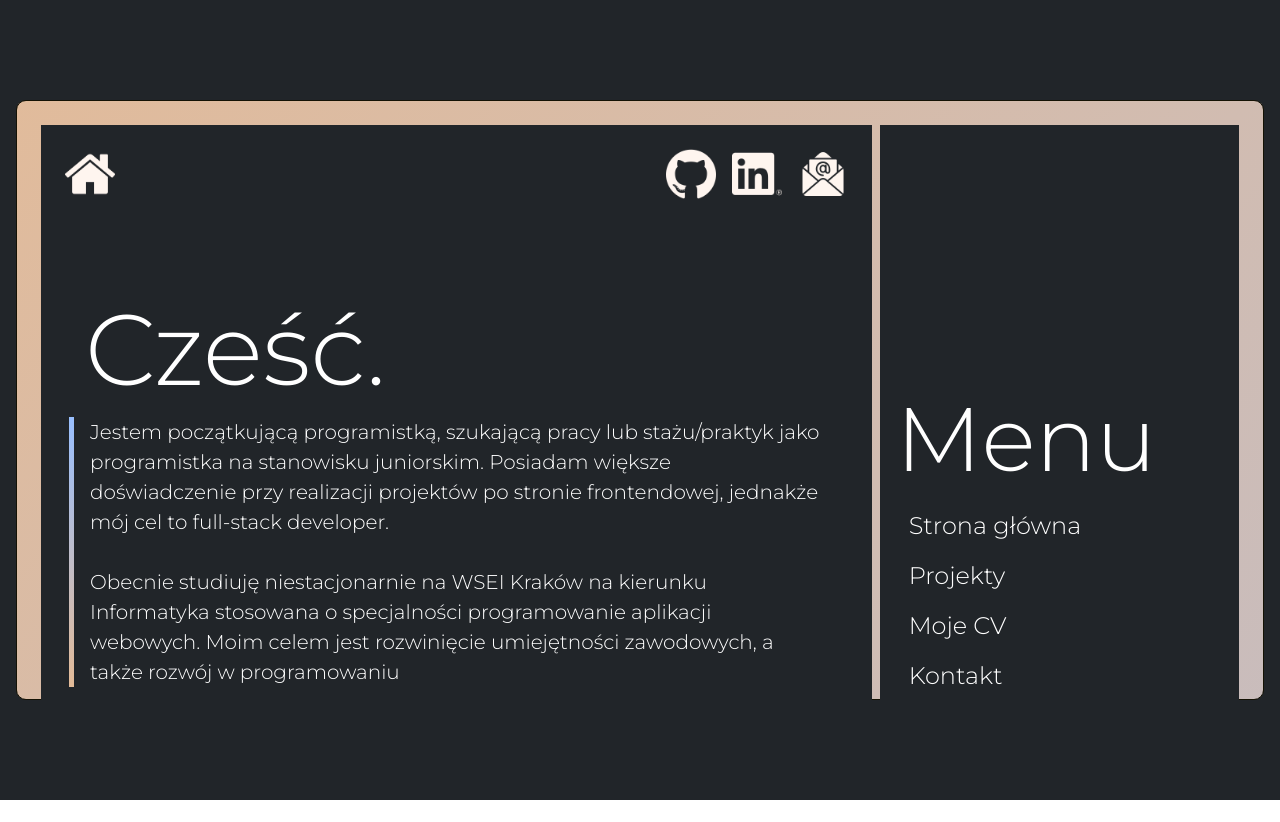
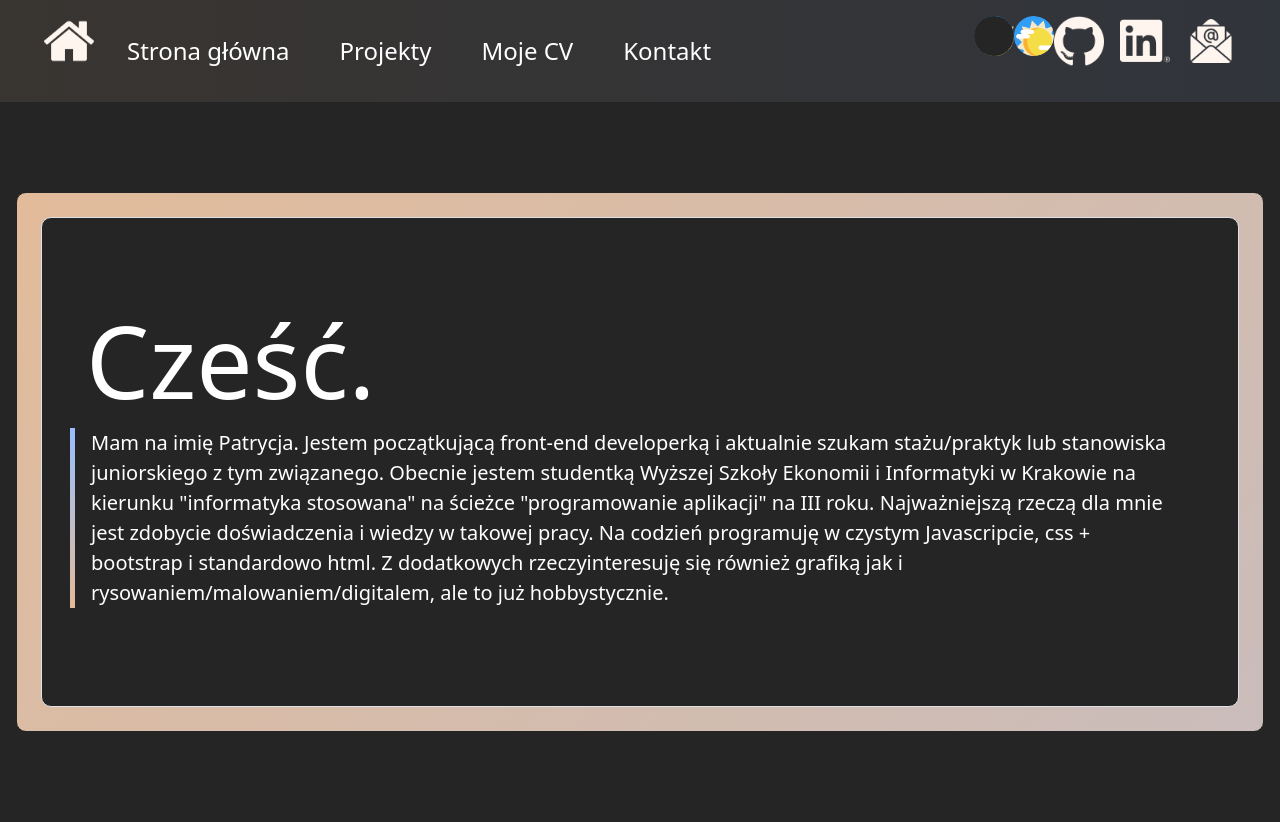
Before and after one commit to PatrycjaKepa/MyPortfolio, a website: page index.html in a window 1280 px wide. Before the commit the page ends 800 px from the top, so only its background shows below. Drawn offline with nearby package versions, Linux system fonts and the light colour scheme.

Commit message:
add dark and light mode

```diff
--- a/index.html
+++ b/index.html
@@ -5,59 +5,55 @@
     <meta name="viewport" content="width=device-width, initial-scale=1.0">
     <title>Document</title>
     <link rel="stylesheet" href="./node_modules/bootstrap/dist/css/bootstrap.min.css">
-    <link rel="stylesheet" href="./style/test.css">
+    <link rel="stylesheet" href="./style/index.css">
     <link href="https://fonts.googleapis.com/css2?family=Montserrat:wght@300&display=swap" rel="stylesheet">
 </head>
 <body>
-    <div class="container mw-100 h-100 bg-dark">
+    <div class="container mw-100 h-100 bg-col">
 
-        <div class="row h-100 align-content-center">
-            <div class="col gradient-background my-3 mx-3 h-75">
+        <div class="row main-background bg-btn">
+            <div class="col-8 d-flex m-3">
+                <a type="button" role="button"><img class="icon ms-3" src="./icons/home.png"></a>
+                <a href="./index.html" class="btn text-start fs-4 p-3 ms-3" role="button">Strona główna</a>
+                <a href="./pages/projects.html" class="btn text-start fs-4 p-3 ms-3" role="button">Projekty</a>
+                <a href="./pages/cv.html" class="btn text-start fs-4 p-3 ms-3" role="button">Moje CV</a>
+                <a href="./pages/contact.html" class="btn text-start fs-4 p-3 ms-3" role="button">Kontakt</a>
+            </div>
 
-                <div class="row text-white h-100">
-                    <div class="col-8 bg-dark ms-4 mt-4 mb-4 p-4">
+            <div class="col d-flex m-3 justify-content-end">
+                <input type="checkbox" id="mode">
+                <a type="button" role="button"><img class="icon justify-items-end me-3" src="./icons/github.png"></a>
+                <a type="button" role="button"><img class="icon justify-items-end me-3" src="./icons/linkedin.png"></a>
+                <a type="button" role="button"><img class="icon justify-items-end me-3" src="./icons/gmail.png"></a>
+            </div>
+        </div>
 
-                        <div class="row">
-                            <div class="col d-flex flex-row justify-content-start">
-                                <a type="button" role="button"><img class="icon" src="./icons/home.png"></a>
-                            </div>
-                            <div class="col d-flex flex-row justify-content-end">
-                                <a type="button" role="button"><img class="icon justify-items-end ms-3" src="./icons/github.png"></a>
-                                <a type="button" role="button"><img class="icon justify-items-end ms-3" src="./icons/linkedin.png"></a>
-                                <a type="button" role="button"><img class="icon justify-items-end ms-3" src="./icons/gmail.png"></a>
+        <div class="row main-container align-content-center text-col">
+            <div class="col gradient-background mx-3 h-75">
+
+                <div class="row h-100">
+                    <div class="col p-4 m-4 border bg-col">
+
+                        <div class="row h-100">
+                            <div class="col me-4 mt-4 mb-4 p-3 d-flex flex-column justify-content-center">
+                                <h1 class="ps-3">Cześć.</h1>
+
+                                <p class="border-gradient ps-3 fs-5">Mam na imię Patrycja. Jestem początkującą front-end developerką i aktualnie szukam stażu/praktyk lub
+                                    stanowiska juniorskiego z tym związanego. Obecnie jestem studentką Wyższej Szkoły Ekonomii i Informatyki
+                                    w Krakowie na kierunku "informatyka stosowana" na ścieżce "programowanie aplikacji" na III roku.
+                                    Najważniejszą rzeczą dla mnie jest zdobycie doświadczenia i wiedzy w takowej pracy. Na codzień programuję
+                                    w czystym Javascripcie, css + bootstrap i standardowo html.
+                                    Z dodatkowych rzeczyinteresuję się również grafiką jak i rysowaniem/malowaniem/digitalem,
+                                    ale to już hobbystycznie.</p>
                             </div>
                         </div>
 
-                        <div class="row h-100">
-                            <div class="col me-4 mt-4 mb-4 p-3 d-flex flex-column justify-content-end">
-                                <h1 class="ps-3">Cześć.</h1>
-
-                                <p class="border-gradient ps-3 fs-5">Jestem początkującą programistką, szukającą pracy lub stażu/praktyk
-                                jako programistka na stanowisku juniorskim. Posiadam większe
-                                doświadczenie przy realizacji projektów po stronie frontendowej,
-                                jednakże mój cel to full-stack developer. <br><br>
-
-                                Obecnie studiuję
-                                niestacjonarnie na WSEI Kraków na kierunku Informatyka stosowana o
-                                specjalności programowanie aplikacji webowych. Moim celem jest
-                                rozwinięcie umiejętności zawodowych, a także rozwój w programowaniu</p>
-                            </div>
-                        </div>
-
-                    </div>
-
-                    <div class="col bg-dark me-4 mt-4 mb-4 p-3 ms-2 d-flex flex-column justify-content-end">
-                        <h2 class="">Menu</h2>
-                        <a href="/index.html" class="btn col-12 text-start fs-4" role="button">Strona główna</a>
-                        <a href="/pages/projects.html" class="btn col-12 text-start fs-4" role="button">Projekty</a>
-                        <a href="pages/cv.html" class="btn col-12 text-start fs-4" role="button">Moje CV</a>
-                        <a href="pages/contact.html" class="btn col-12 text-start fs-4" role="button">Kontakt</a>
                     </div>
                 </div>
             </div>
         </div>
     </div>
-
+<script src="./js/index.js"></script>
 <script src="./node_modules/bootstrap/dist/js/bootstrap.bundle.min.js"></script>
 </body>
 </html>
--- /dev/null
+++ b/js/index.js
@@ -0,0 +1,5 @@
+let toggle = document.getElementById("mode");
+
+toggle.addEventListener('click', () => {
+    document.body.classList.toggle('light')
+})
--- /dev/null
+++ b/style/index.css
@@ -0,0 +1,134 @@
+.main-background {
+    background-image: linear-gradient(to left, rgba(152, 191, 255,0.1), rgba(228,187,151,0.1));
+}
+
+.gradient-background {
+    background: linear-gradient(-45deg, rgba(152, 191, 255,1) 11.2%, rgba(228,187,151,1) 91.1% );
+    background-size: 400% 400%;
+    animation: gradient 5s ease infinite;
+    border: 1px var(--bord-col) solid;
+    border-radius: 10px;
+}
+
+.border {
+    border-radius: 10px;
+}
+
+@keyframes gradient {
+    0% {
+        background-position: 0% 50%;
+    }
+    50% {
+        background-position: 100% 50%;
+    }
+    100% {
+        background-position: 0% 50%;
+    }
+}
+
+.border-gradient {
+    border: 10px solid;
+    border-image-slice: 1;
+    border-width: 5px;
+    border-top: 0;
+    border-bottom: 0;
+    border-right: 0;
+    border-image-source: linear-gradient(to bottom, rgb(152, 191, 255), rgba(228,187,151,1));
+}
+
+html {
+    background-size: cover;
+    background-repeat: no-repeat;
+}
+
+html, body {
+    width: 100%;
+    height: 100%;
+    margin: 0;
+}
+
+body {
+--text-col: white;
+--bg-col: #252525;
+--bg-btn: #252525;
+--bord-col: #252525;
+
+background-color: var(--bg-col);
+}
+
+body.light {
+--text-col: #1D2F6F;
+--bg-col: white;
+--bg-btn: #1D2F6F;
+--bord-col: white;
+}
+
+.text-col {
+color: var(--text-col);
+}
+.bg-col {
+background-color: var(--bg-col);
+}
+.bord-col {
+    color: white;
+}
+
+.bg-btn {
+    background-color: var(--bg-btn);
+}
+
+.icon {
+    width: 50px;
+    height: 50px;
+}
+
+h1 {
+    font-size: 100px;
+}
+
+h2 {
+    font-size: 90px;
+}
+
+.btn {
+    color: white;
+}
+.btn:hover {
+    /* color: #98bfff; */
+    background-color: rgb(152, 191, 255, 0.2);
+}
+
+.main-container {
+    height: 90%;
+}
+
+input {
+    -webkit-appearance: none;
+    position: relative;
+    width: 80px;
+    height: 40px;
+    border-radius: 50px;
+    outline: none;
+    /* background-color: yellow; */
+    background-image: url("../icons/day.png");
+    background-size:contain;
+}
+
+input::before {
+    content:"";
+    position: absolute;
+    top: 0;
+    left: 0;
+    height: 40px;
+    width: 40px;
+    background-color: var(--bg-col);
+    border-radius: 50px;
+}
+
+input:checked::before {
+    transform: translate(100%);
+}
+
+input:checked {
+    background-image: url("../icons/half-moon.png");
+}
```
Also changed, not shown: pages/projects.html (+64 -1 lines), icons/day.png (added), icons/half-moon.png (added), style/projects.css (renamed from style/test.css).
